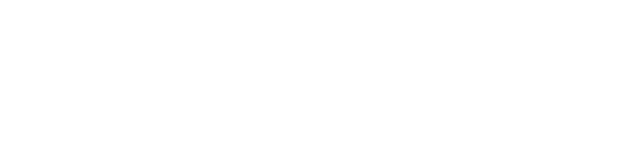
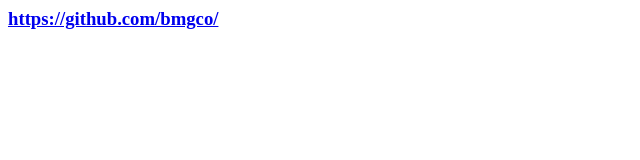
Before and after one commit to bmcgo/bmcgo.github.io, a plain HTML site: page index.html in a window 1280 px wide. Shown: the whole page, without its empty margins (0-640 px from the left). Drawn offline with Linux system fonts and the light colour scheme.

Commit message:
Add link to github

```diff
--- a/index.html
+++ b/index.html
@@ -3,6 +3,6 @@
 	<title>BMCGO</title>
 </head>
 <body>
-	<h3><a href="https://github.com/bmgco/"></a></h3>
+	<h3><a href="https://github.com/bmgco/">https://github.com/bmgco/</a></h3>
 </body>
 </html>
```
